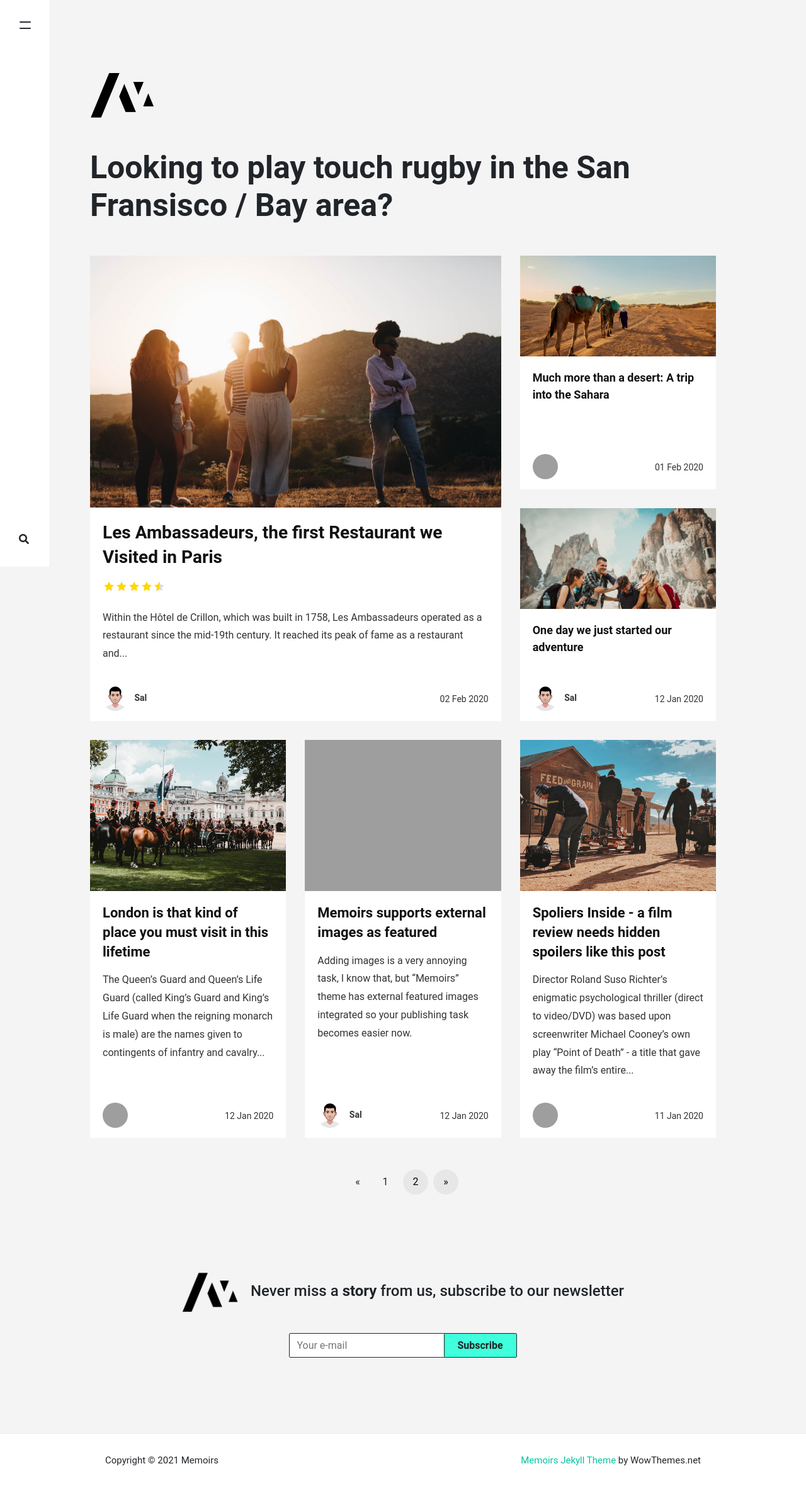
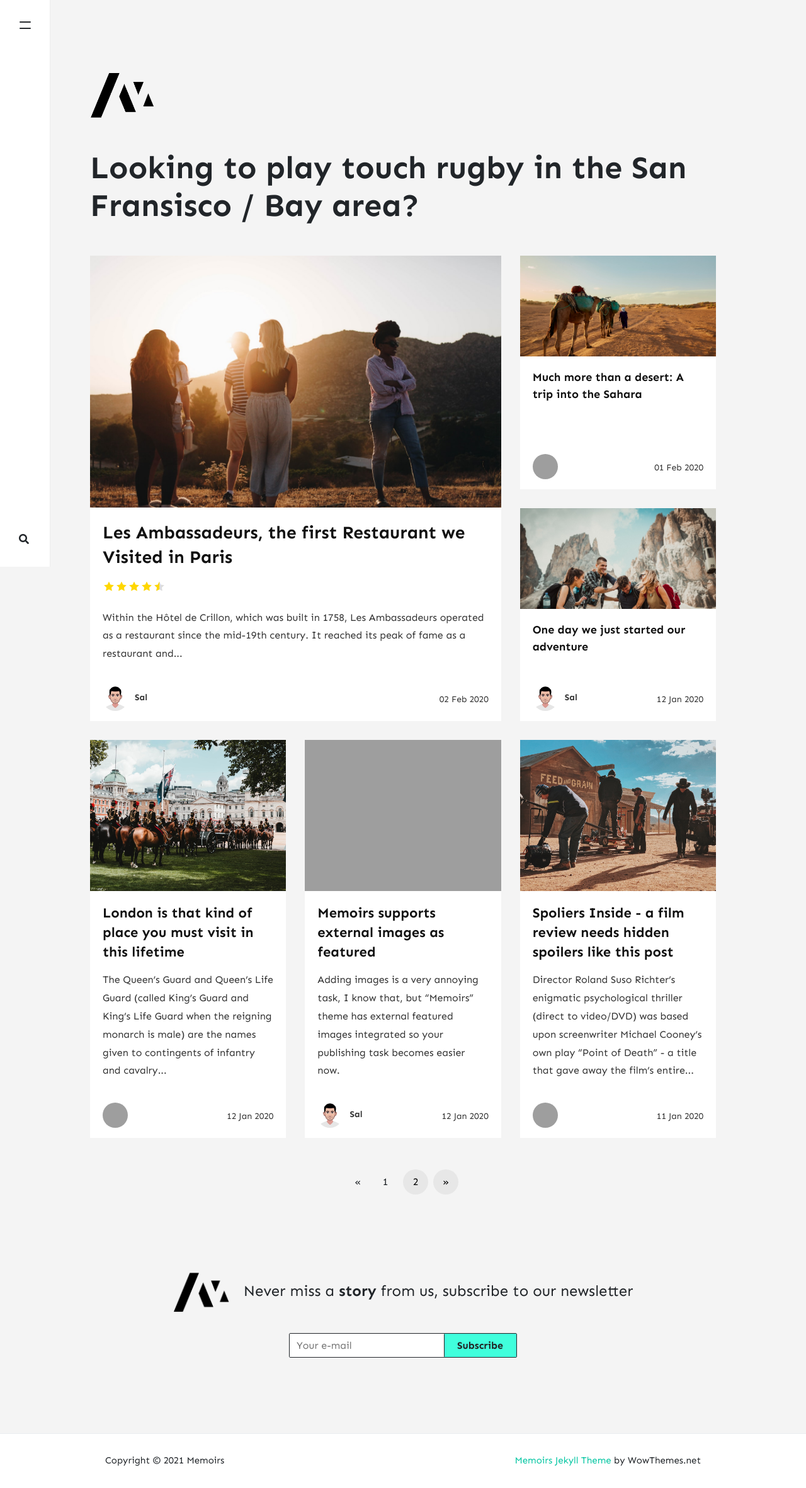
Before and after one commit to stackbit-projects/blue-triceratops-4f502, a Jekyll site: the page built from index.html, in a window 1280 px wide. Shown: the whole page at 63% size. Built offline with Jekyll 4.4.1, drawn with Linux system fonts in a browser that asks for light colours; nearby versions of some CDN libraries; the list of posts is cut into pages by our own code; comment, search, counter and statistics services are not loaded; grey boxes are pictures that could not be loaded.

Commit message:
theme.scss: changed

```diff
--- a/assets/css/theme.scss
+++ b/assets/css/theme.scss
@@ -18,7 +18,7 @@ $enable-rounded: false;
 
 // general
 body, input, button, select, optgroup, textarea {
-    font-family:Roboto,Sen;
+    font-family:Sen;
 }
 body {
     line-height:1.7;
```
